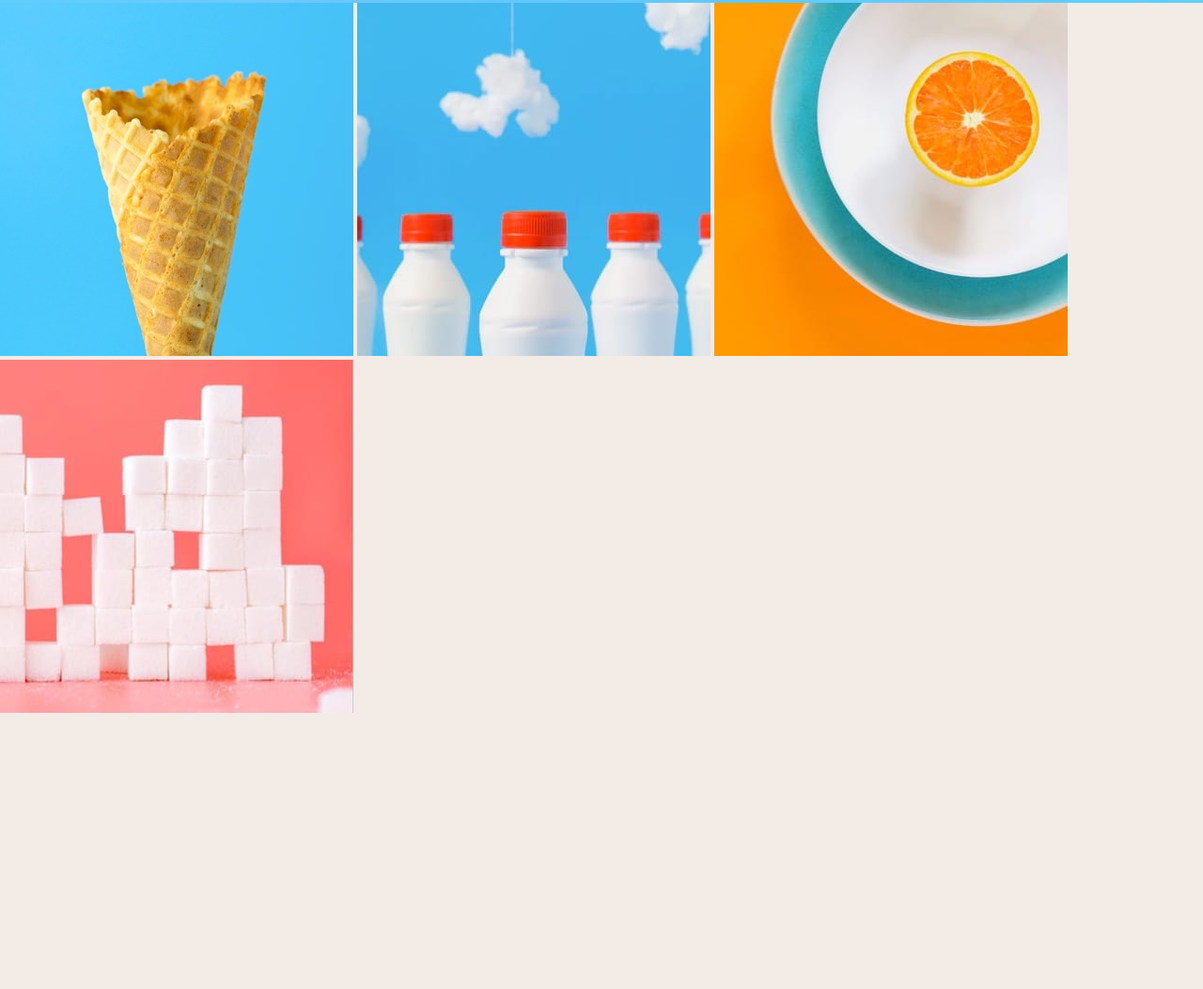
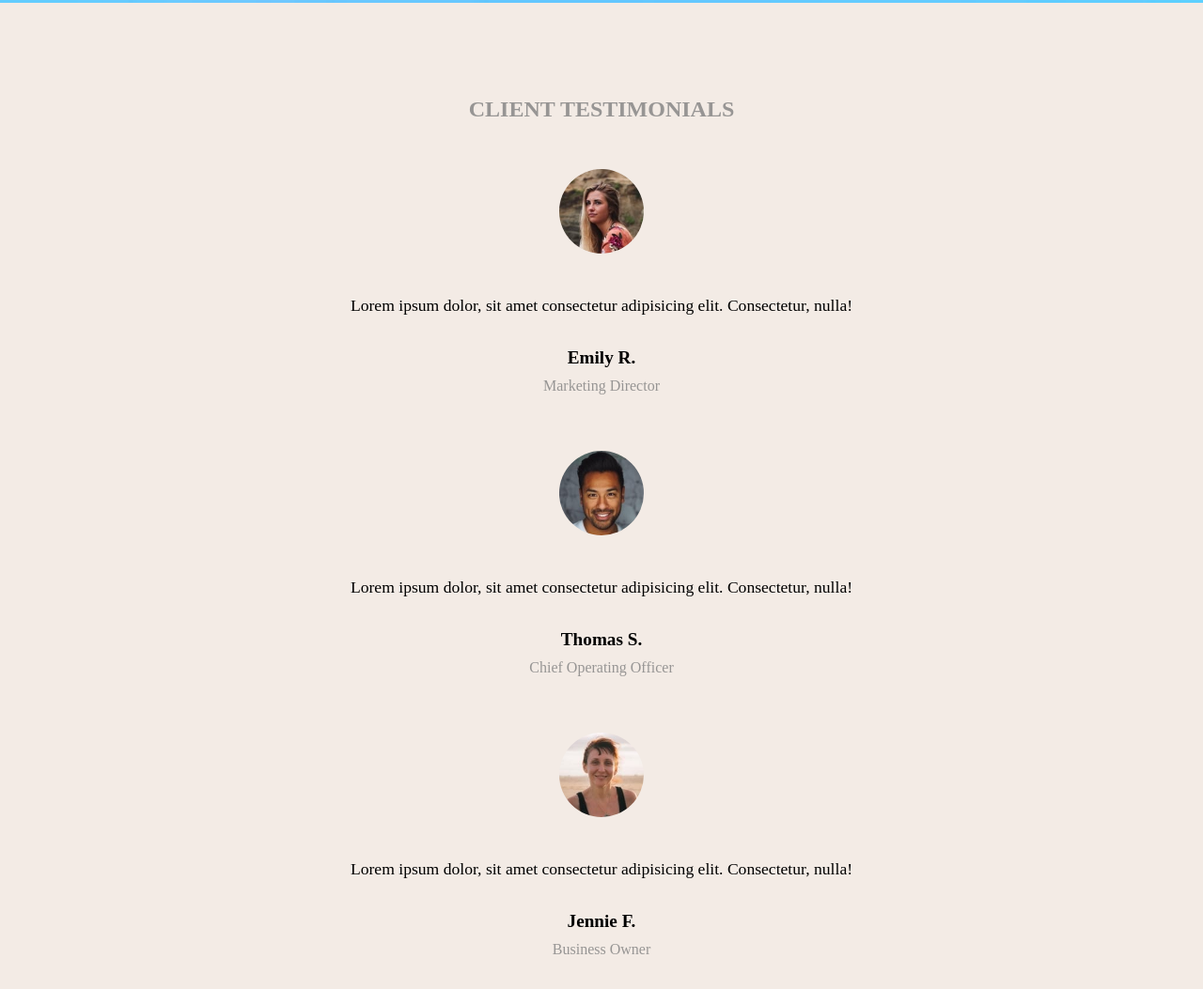
Before and after one commit to TippingTheIceBerg/sunnySideAgency, a plain HTML site: page index.html in a window 1280 px wide. Shown: the part 4517-5570 px from the top of the page at 94% size. Before the commit the page ends 5280 px from the top, so only its background shows below. Drawn offline with Linux system fonts and the light colour scheme.

Commit message:
custom color testimonial layout
created a variable for the light gray used in the occupation and heading of the testimonial section. Began styling the section to match example layout.

```diff
--- /dev/null
+++ b/_testimonials.scss
@@ -0,0 +1,40 @@
+@import "./blockTexts";
+
+$lightGray: rgba(128 128 128/.8);
+
+.testimonials{
+    margin-top: 40px;
+    padding: 40px;
+}
+.testimonial__heading{
+    text-align: center;
+    padding: 20px;
+    color: $lightGray;
+}
+.testimonial__div{
+    @include flexCenter(center);
+    flex-direction: column;
+    text-align:center;
+    gap: 10px;
+    padding: 30px;
+
+}
+
+.testimonial__img{
+    height: 90px;
+    border-radius: 100%;
+    margin-bottom: 10px;
+}
+
+.testimonial__statement{
+    margin: 20px;
+    line-height: 30px;
+    font-size: 1.1em;
+}
+.testimonial__name{
+    font-weight: 800;
+    font-size: 1.2em;
+}
+.testimonial__occupation{
+    color: $lightGray;
+}
--- a/index.html
+++ b/index.html
@@ -63,6 +63,31 @@
   </div>
 </section>
 
+<section class="testimonials">
+  <h2 class="testimonial__heading">CLIENT TESTIMONIALS</h2>
+
+  <div class="testimonial__div">
+    <img class="testimonial__img" src="./images/image-emily.jpg" alt="">
+    <p class="testimonial__statement">Lorem ipsum dolor, sit amet consectetur adipisicing elit. Consectetur, nulla!</p>
+    <p class="testimonial__name">Emily R.</p>
+    <p class="testimonial__occupation">Marketing Director</p>
+  </div>
+
+  <div class="testimonial__div">
+    <img  class="testimonial__img" src="./images/image-thomas.jpg" alt="">
+    <p class="testimonial__statement">Lorem ipsum dolor, sit amet consectetur adipisicing elit. Consectetur, nulla!</p>
+    <p class="testimonial__name">Thomas S.</p>
+    <p class="testimonial__occupation">Chief Operating Officer</p>
+  </div>
+
+  <div class="testimonial__div">
+    <img class="testimonial__img" src="./images/image-jennie.jpg" alt="">
+    <p class="testimonial__statement">Lorem ipsum dolor, sit amet consectetur adipisicing elit. Consectetur, nulla!</p>
+    <p class="testimonial__name">Jennie F.</p>
+    <p class="testimonial__occupation">Business Owner</p>
+  </div>
+</section>
+
 
 <img src="./images/mobile/image-gallery-cone.jpg" alt="">
 <img src="./images/mobile/image-gallery-milkbottles.jpg" alt="">
--- a/style.scss
+++ b/style.scss
@@ -1,6 +1,7 @@
 @import "./resetsAndVariables";
 @import "./blockTexts";
 @import "./backgroundText";
+@import "./testimonials";
 
     nav{
         display: flex;
```
Also changed, not shown: style.css, 1 other file.
